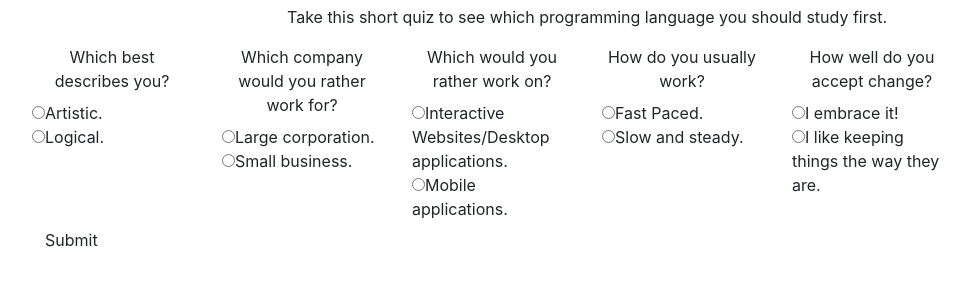
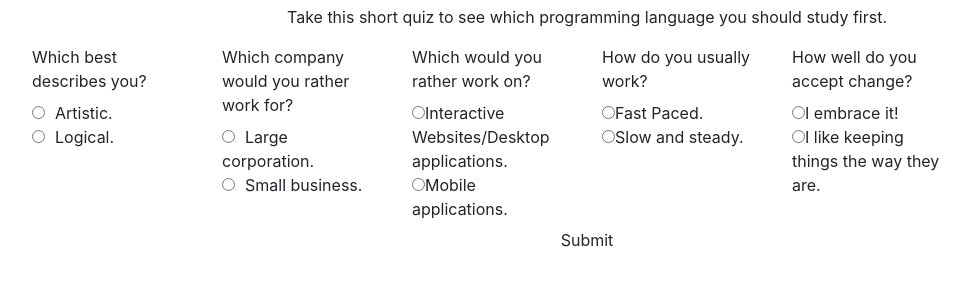
Before and after one commit to PhilipEskins/languagequiz, a plain HTML site: page index.html in a window 1280 px wide. Shown: the part 51-336 px from the top of the page, without its empty margins (53-1023 px from the left). Drawn offline with Linux system fonts and the light colour scheme.

Commit message:
add more styling and trying out a new feature

```diff
--- a/css/styles.css
+++ b/css/styles.css
@@ -28,5 +28,20 @@ h2 {
 }
 
 .questions {
+  text-align: left;
+}
+
+.btn {
+  margin: auto;
+  display: block;
   text-align: center;
 }
+.answer {
+  padding: 5px;
+  margin: 5px;
+}
+
+.personality {
+  background-color: black;
+  color: white;
+}
--- a/index.html
+++ b/index.html
@@ -20,15 +20,15 @@
       <form id="language">
         <div class="row">
           <div class="col-lg-2">
-            <label for="personality" class="questions">Which best describes you?</label>
-            <input type="radio" name="personality" value="Artistic">Artistic.<br>
-            <input type="radio" name="personality" value="Logical">Logical.<br>
+            <label for="personality" class="questions" onmouseover="background(this)" id="testMouserOver">Which best describes you?</label>
+            <input type="radio" name="personality" value="Artistic"><span class="answer">Artistic.</span><br>
+            <input type="radio" name="personality" value="Logical"><span class="answer">Logical.</span><br>
           </div>
 
           <div class="col-lg-2">
             <label for="company" class="questions">Which company would you rather work for?</label>
-            <input type="radio" name="company" value="Large">Large corporation.<br>
-            <input type="radio" name="company" value="Small">Small business.<br>
+            <input type="radio" name="company" value="Large"><span class="answer">Large corporation.</span><br>
+            <input type="radio" name="company" value="Small"><span class="answer">Small business.</span><br>
           </div>
 
           <div class="col-lg-2">
--- a/js/scripts.js
+++ b/js/scripts.js
@@ -1,6 +1,10 @@
 $(document).ready(function() {
   $("#language").submit(function(event) {
     event.preventDefault();
+
+    $("input.answer").click(function() {
+      $(".answer").addClass(".personality");
+    });
 
     var personality = $("input:radio[name=personality]:checked").val();
     var company = $("input:radio[name=company]:checked").val();
```
